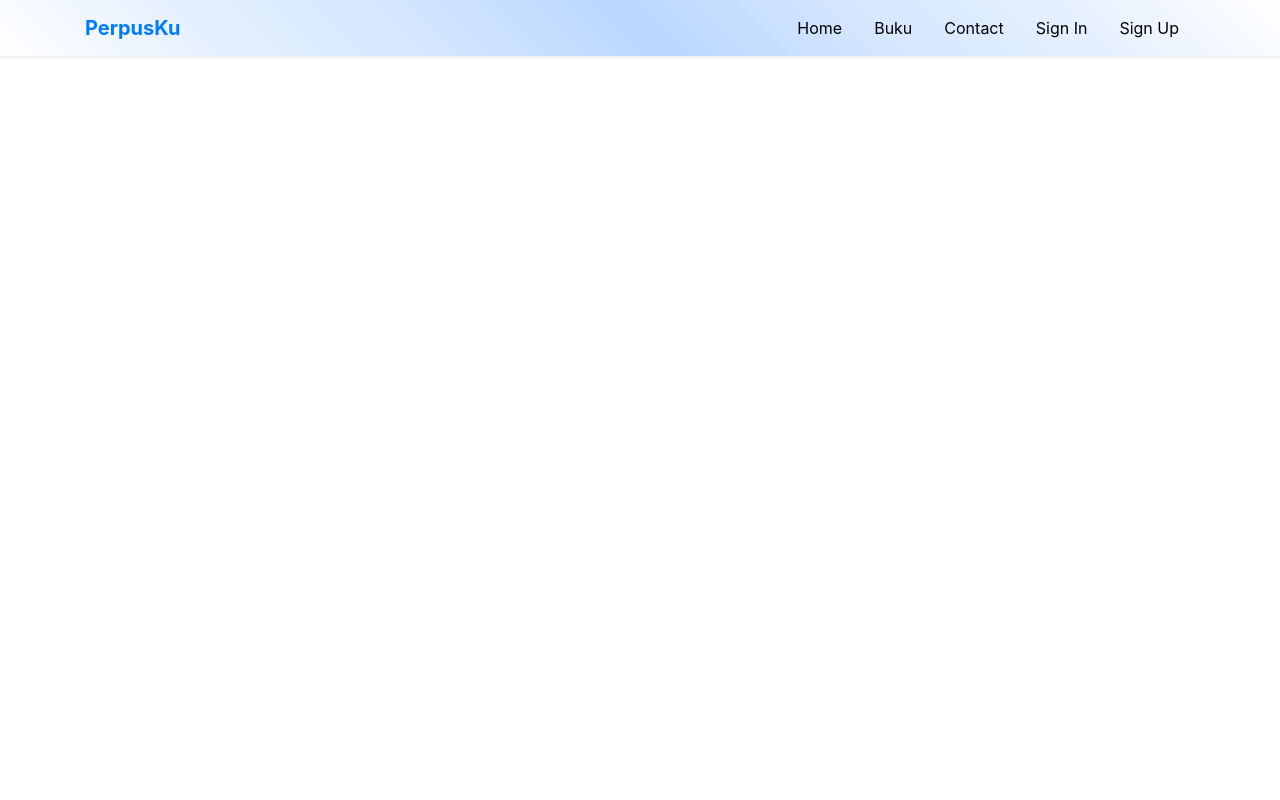
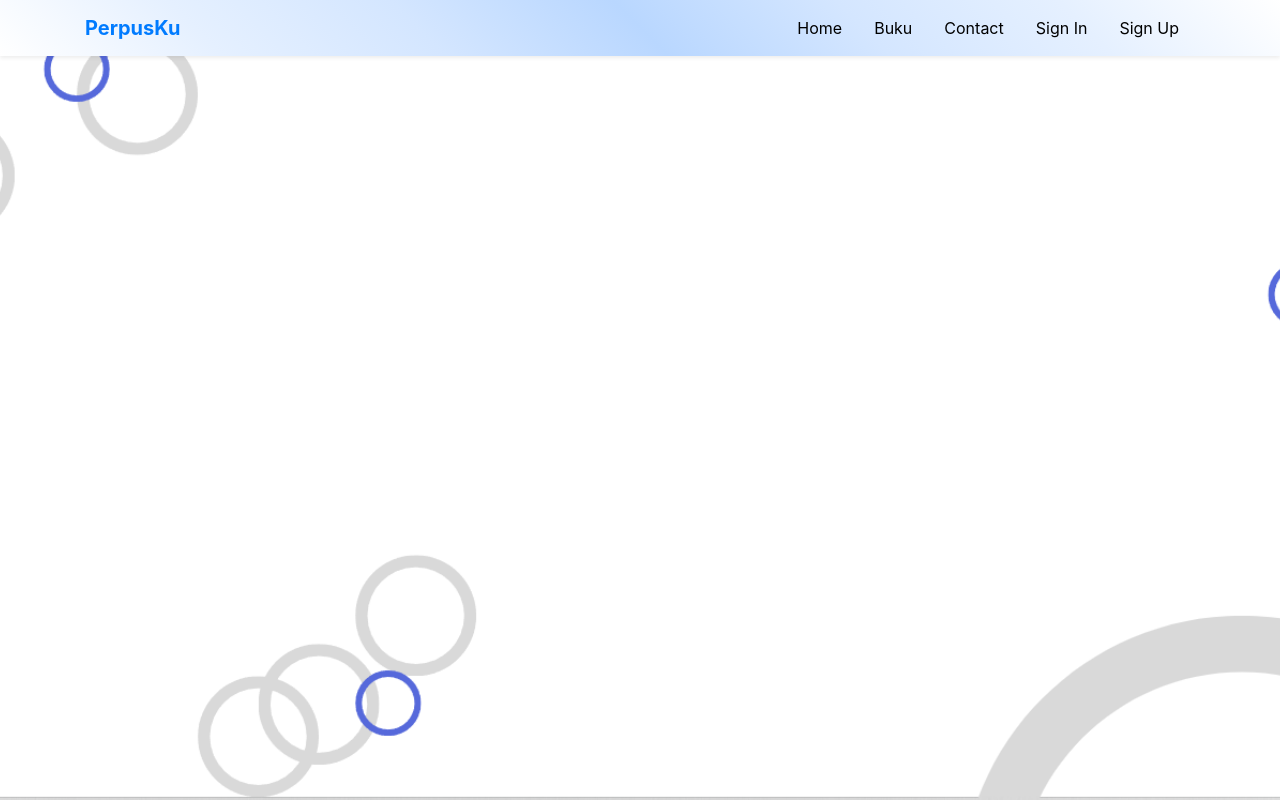
Before and after one commit to Ersamey/PerpusKu, a CodeIgniter 4 app: the page made by app/Views/pages/user/perpus.php in a window 1280 px wide. Run offline with PHP 8.4 and a stand-in for CodeIgniter, Linux system fonts and the light colour scheme; the template is opened without the code that fills it, so the values that code supplies are empty; some libraries are stand-ins or nearby versions.

Commit message:
layout perpus

```diff
--- a/app/Views/pages/user/perpus.php
+++ b/app/Views/pages/user/perpus.php
@@ -1,6 +1,7 @@
 <?= $this->extend('layout/template'); ?>
 
 <?= $this->section('content'); ?>
+<div class="detailperpus">
     <div class="container">
         <div class="row">
             <div class="col">
@@ -25,4 +26,6 @@
             </div>
         </div>
     </div>
+</div>
+
 <?= $this->endSection(); ?>
--- a/public/css/style.css
+++ b/public/css/style.css
@@ -2,7 +2,7 @@
   width: 100px;
 }
 
-.table > tbody > tr > * {
+.table>tbody>tr>* {
   vertical-align: middle;
 }
 
@@ -432,8 +432,8 @@
   font-size: 50px;
 }
 
-.table-striped > tbody > tr:nth-child(odd) > td,
-.table-striped > tbody > td:nth-child(odd) > th {
+.table-striped>tbody>tr:nth-child(odd)>td,
+.table-striped>tbody>td:nth-child(odd)>th {
   background-color: rgb(151, 165, 244);
 }
 
@@ -461,8 +461,7 @@
   text-align: center;
   font-size: 35px;
 }
-/*  main */
-=======
+
 .login {
   padding-top: 150px;
   background-image: url("../img/Signin.jpg");
@@ -529,3 +528,15 @@
   background-color: rgba(255, 255, 255, 0.7);
   box-shadow: 0 4px 8px rgba(0, 0, 0, 0.1);
 }
+
+
+.detailperpus {
+  padding-top: 70px;
+  background-image: url("/img/bg-detail.png");
+  background-size: cover;
+  background-repeat: no-repeat;
+  background-position: center;
+  overflow: auto;
+  width: 100%;
+  height: 100vh;
+}
```
Lines whose indentation alone changed are shown as unchanged.
